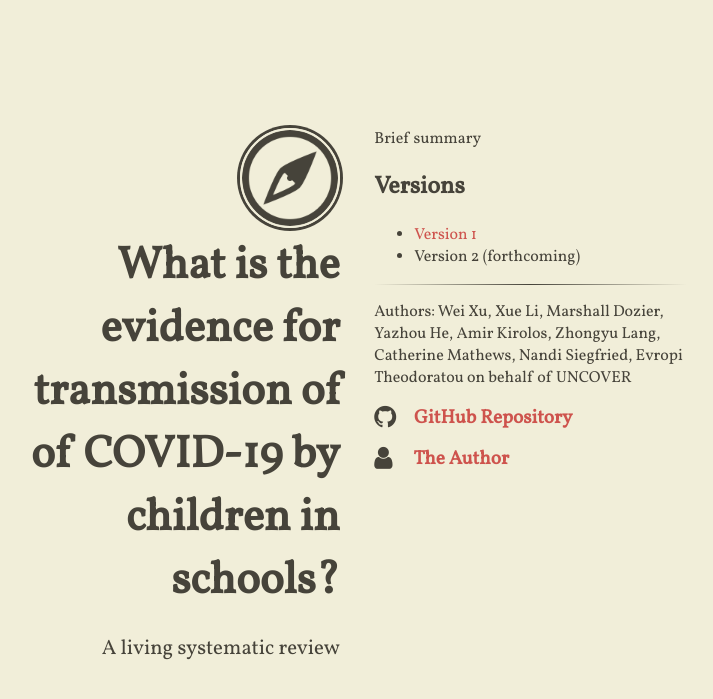
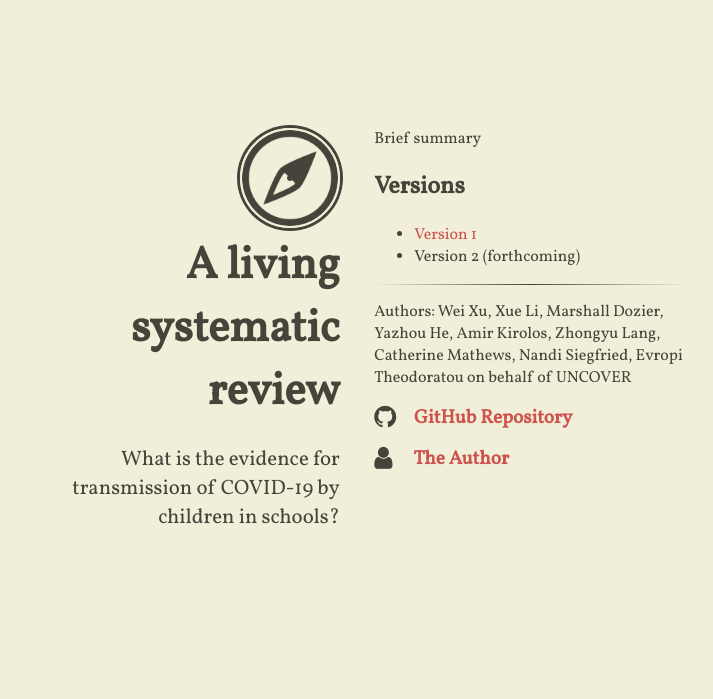
Before and after one commit to mikaelaspringsteen/covidschoolreview, a Jekyll site: the page built from index.html, in a window 1280 px wide. Shown: the top 699 px of the page, without its empty margins (293-1006 px from the left). Built offline with Jekyll 4.4.1, drawn with Linux system fonts in a browser that asks for light colours; nearby versions of some CDN libraries.

```diff
--- a/_config.yml
+++ b/_config.yml
@@ -7,9 +7,9 @@ compass:
   # an avatar or logo (optional)
   logo: "/images/compass.png"
   # author will appear under the avatar (optional)
-  author: "What is the evidence for transmission of of COVID-19 by children in schools?"
+  author: "A living systematic review"
   # tagline will appear under the title (optional)
-  tagline: "A living systematic review"
+  tagline: "What is the evidence for transmission of COVID-19 by children in schools?"
   # if include_content is true, the contents of the content.html include will be
   # added right above the generated item list, if present
   include_content: true
```
